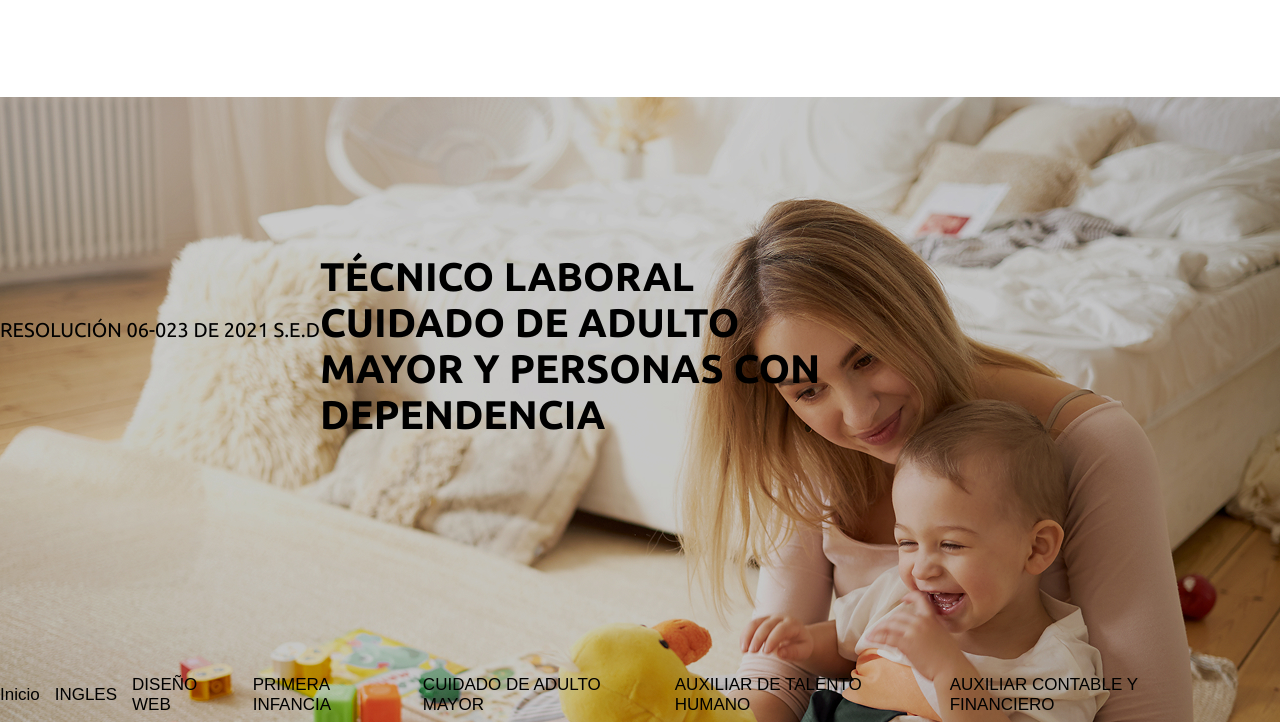
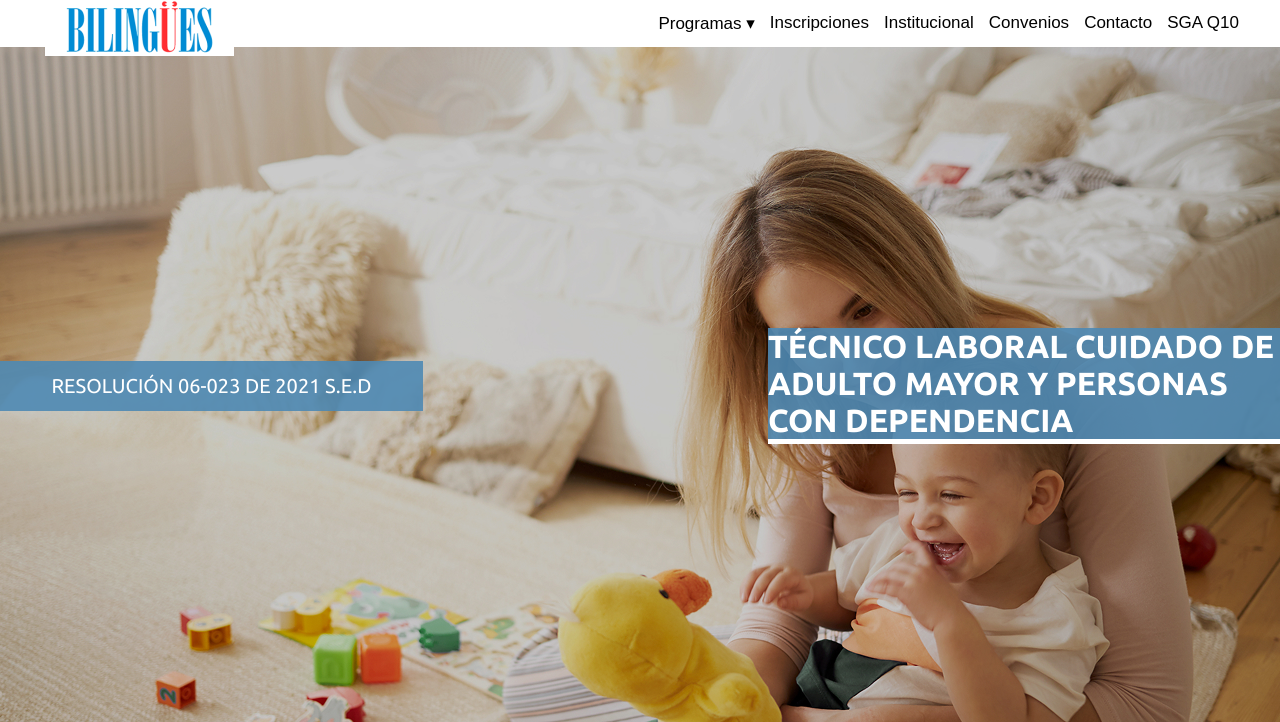
Before and after one commit to deivs35/Maquetacion_3, a plain HTML site: page adultomayor.html in a window 1280 px wide. Shown: the top 722 px of the page. Drawn offline with Linux system fonts and the light colour scheme.

Commit message:
finalizacion de hero de las paginas alternas

```diff
--- a/adultomayor.html
+++ b/adultomayor.html
@@ -27,20 +27,31 @@
                     <span class="bar"></span>
                 </div>
                 <ul class="menu" id="menu">
-                    <li><a class="menu-items" href="index.html">Inicio</a></li>
-                    <li><a class="menu-items" href="ingles.html">INGLES</a></li>
-                    <li><a class="menu-items" href="programacion.html">DISEÑO WEB</a></li>
-                    <li><a class="menu-items" href="primerainfancia.html">PRIMERA INFANCIA</a></li>
-                    <li><a class="menu-items" href="adultomayor.html">CUIDADO DE ADULTO MAYOR</a></li>
-                    <li><a class="menu-items" href="talentohumano.html">AUXILIAR DE TALENTO HUMANO</a></li>
-                    <li><a class="menu-items" href="auxcontable.html">AUXILIAR CONTABLE Y FINANCIERO</a></li>
+                    <li><a class="menu-items inicio" href="index.html">INICIO</a></li>
+                    <li><a class="menu-items" href="#programas">Programas ▾</a>
+                        <ul class="sub_menu">
+                            <li><a class="sub-menu-items" href="ingles.html">INGLES</a></li>
+                            <li><a class="sub-menu-items" href="programacion.html">DISEÑO WEB</a></li>
+                            <li><a class="sub-menu-items" href="primerainfancia.html">PRIMERA INFANCIA</a></li>
+                            <li><a class="sub-menu-items" href="adultomayor.html">CUIDADO DE ADULTO MAYOR</a></li>
+                            <li><a class="sub-menu-items" href="talentohumano.html">AUXILIAR DE TALENTO HUMANO</a></li>
+                            <li><a class="sub-menu-items" href="auxcontable.html">AUXILIAR CONTABLE Y FINANCIERO</a>
+                            </li>
+                        </ul>
+                    </li>
+                    <li><a class="menu-items" href="#inscripciones">Inscripciones</a></li>
+                    <li><a class="menu-items" href="#institucion">Institucional</a></li>
+                    <li><a class="menu-items" href="#convenios">Convenios</a></li>
+                    <li><a class="menu-items" href="#contacto">Contacto</a></li>
+                    <li><a class="menu-items" href="#">SGA Q10</a></li>
                 </ul>
                 <div class="hero">
-                    <div class="texto_presentacion">
+                    <div class="texto_presentacion hp4">
                         <p>RESOLUCIÓN 06-023 DE 2021 S.E.D</p>
                     </div>
-                    <div class="titulo_presentacion">
-                        <h2>TÉCNICO LABORAL CUIDADO DE ADULTO MAYOR Y PERSONAS CON DEPENDENCIA</h2>
+                    <div class="titulo_presentacion ht4">
+                        <h1>TÉCNICO LABORAL CUIDADO DE ADULTO MAYOR Y PERSONAS CON DEPENDENCIA</h1>
+                        <div class="caja-hero"></div>
                     </div>
                 </div>
             </nav>
--- a/style.css
+++ b/style.css
@@ -61,12 +61,12 @@ fieldset,
 .menu-principal,
 .titulo-programas,
 .footer,
-.terminos {
+.terminos,
+.hero {
     justify-content: space-between;
 }
 
 .menu,
-.hero,
 .titulo,
 .año,
 .terminos {
@@ -81,7 +81,8 @@ fieldset,
 .titulo_institucion,
 .titulo_valores,
 .titulo_convenios h2,
-.reflexion p {
+.reflexion p,
+.texto_presentacion {
     text-align: center;
 }
 
@@ -95,7 +96,11 @@ fieldset,
     align-items: center;
 }
 
-.requisitos, .valor, .principio, .instituciones figure, .reflexion {
+.requisitos,
+.valor,
+.principio,
+.instituciones figure,
+.reflexion {
     flex-direction: column;
 }
 
@@ -111,6 +116,10 @@ fieldset,
 .footer,
 .principios_card {
     flex-wrap: wrap;
+}
+
+.hero {
+    align-items: end;
 }
 
 .hero h1,
@@ -133,14 +142,16 @@ fieldset,
 .titulo_convenios h2,
 .instituciones figure button,
 .logo_izq p,
-fieldset button {
+fieldset button,
+.titulo_presentacion h1,
+.texto_presentacion {
     color: #FFFFFF;
 }
 
 /*faja*/
 
 .faja {
-    width:100%;
+    width: 100%;
     max-width: 1280px;
     margin: 0 auto;
 }
@@ -159,6 +170,10 @@ header {
 .logo_bilingües {
     background-color: #ffff;
     margin-left: 4.5rem
+}
+
+.hero-titulo {
+    font-size: 9rem;
 }
 
 .menu {
@@ -210,6 +225,7 @@ header {
 .sub_menu {
     width: 165px;
 }
+
 .sub_menu li {
     padding: 10px 20px;
 }
@@ -222,18 +238,22 @@ header {
 }
 
 
-/*Estilo de hero*/
+/*Estilo de todos los header*/
 
 .hero {
     height: 690px;
     margin-top: -1.5rem;
+    align-items: end;
 }
 
-.hero h1 {
-    font-size: 9rem;
-    padding-left: 5.5rem;
+.titulo_presentacion {
+    width: 40%;
 }
 
+.texto_presentacion {
+    width: 423px;
+    padding: 13px 40px;
+}
 .header1 {
     background-image: url(./assets/hero-ingles.jpg);
 }
@@ -242,7 +262,9 @@ header {
     background-image: url(./assets/hero-diseñoweb.jpg);
 }
 
-.header4, .header3, .header5 {
+.header4,
+.header3,
+.header5 {
     background-image: url(./assets/hero_adultomayor.jpg);
 }
 
@@ -250,10 +272,69 @@ header {
     background-image: url(./assets/hero-contable.jpg);
 }
 
+.hero h1 {
+    font-size: 3.2rem;
+}
+
+.ht1, .ht3, .hp6 {
+    margin-bottom: auto;
+    margin-top: 7px;
+}
+
+.ht2, .ht4, .hp4 {
+    margin: auto 0;
+}
+
+.ht1 {
+    background-color: #CF0000;
+}
+
+.hp1 {
+    background-color: #CF0000;
+}
+
+.ht2, .hp2 {
+    background-color: #760468;
+}
+
+.ht3 {
+    background-color: #E3129AE5;
+}
+
+.hp3 {
+    background-color: #E3129AE5;
+    margin-right: auto;
+}
+
+.ht4, .hp4  {
+    background-color:#4E8AB4E5;
+}
+
+.caja-hero {
+    width: 100%;
+    height: 5px;
+    background-color: #FFFFFF;
+}
+
+.ht5, .hp5 {
+    background-color: #A46C51E5;
+}
+.ht5 {
+    margin: auto;
+}
+
+.hp6, .ht6 {
+    background-color: #6CDD3C;
+}
+
+.ht6 {
+    margin-bottom: 5px;
+}
+
 /*Estilos para la primera sección programas*/
 
 .color-programas {
-    background: linear-gradient(90deg,rgba(108, 221, 60, 1) 70%, rgba(207, 0, 0, 1) 70%);
+    background: linear-gradient(90deg, rgba(108, 221, 60, 1) 70%, rgba(207, 0, 0, 1) 70%);
 }
 
 .titulo {
@@ -431,7 +512,9 @@ fieldset button {
 .documentos_2023,
 .documentos_2025,
 .inscripciones_preguntas,
-.formulario, .plan_estudio, .formulario {
+.formulario,
+.plan_estudio,
+.formulario {
     width: 50%;
 }
 
@@ -474,11 +557,13 @@ fieldset button {
     padding: 1.7rem 0rem;
 }
 
-.valor1 h3, .principio1 h3 {
+.valor1 h3,
+.principio1 h3 {
     background-color: #6CDD3CE5;
 }
 
-.valor1 p, .principio1 p {
+.valor1 p,
+.principio1 p {
     background-color: #6CDD3C66;
 }
 
@@ -632,17 +717,6 @@ footer {
     width: "566.74px"
 }
 
-/*Menu de las pestañas*/
-
-
-
-.titulo_presentacion {
-    width: 40%;
-    height: 152px;
-}
-
-
-
 @media screen and (max-width: 1336px) {
     .inscripciones {
         flex-direction: column;
@@ -659,10 +733,6 @@ footer {
 
     .respuesta p {
         text-align: center;
-    }
-
-    .menu-principal {
-        flex-direction: column-reverse;
     }
 
     .menu {
@@ -689,7 +759,7 @@ footer {
         width: 100%;
     }
 
-    .titulo h2{
+    .titulo h2 {
         font-size: 3rem;
     }
 
@@ -701,16 +771,20 @@ footer {
         padding-left: 1.5rem;
     }
 
-    .principio, .valor {
+    .principio,
+    .valor {
         height: 200px;
     }
 
-    .principio p, .valor p{
+    .principio p,
+    .valor p {
 
         font-weight: normal;
     }
 
-    .principios_card, .botones_documentos_2023, .botones_documentos_2025 {
+    .principios_card,
+    .botones_documentos_2023,
+    .botones_documentos_2025 {
         justify-content: center;
     }
 
```
Also changed, not shown: auxcontable.html (+4 -3 lines), index.html (+1 -1 lines), ingles.html (+5 -4 lines), primerainfancia.html (+5 -4 lines), programacion.html (+4 -3 lines), talentohumano.html (+4 -3 lines).
